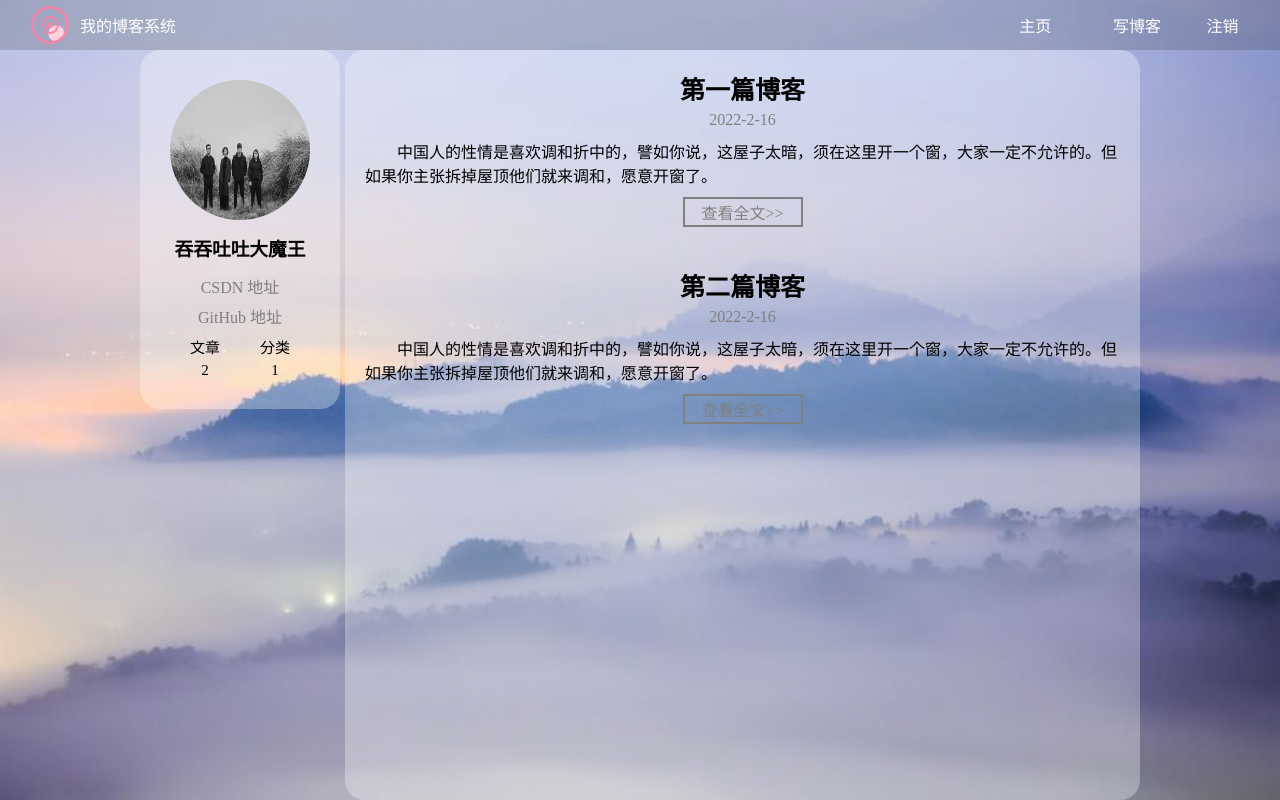
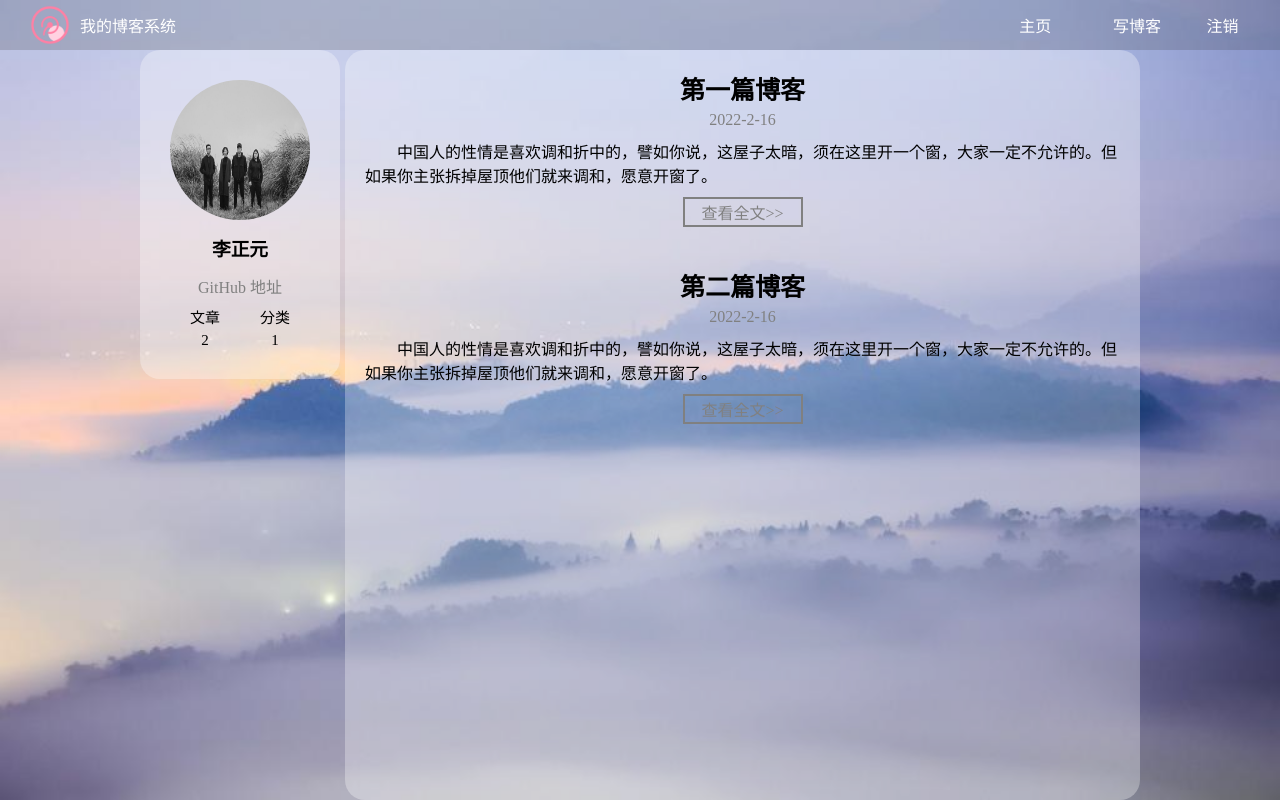
Before and after one commit to lzyyyds0902/lzyyyds0902.github.io, a plain HTML site: page index.html in a window 1280 px wide. Drawn offline with Linux system fonts and the light colour scheme.

Commit message:
Add files via upload

```diff
--- a/index.html
+++ b/index.html
@@ -28,10 +28,9 @@
                 <!-- 用户的头像 -->
                 <img src="image/head.jpg" alt="">
                 <!-- 用户名 -->
-                <h3>吞吞吐吐大魔王</h3>
+                <h3>李正元</h3>
                 <!-- 其它信息 -->
-                <a href="https://blog.csdn.net/weixin_51367845?type=blog">CSDN 地址</a>
-                <a href="#">GitHub 地址</a>
+                <a href="https://github.com/lzyyyds0902">GitHub 地址</a>
                 <!-- 文章分类 -->
                 <div class="counter">
                     <span>文章</span>
```
